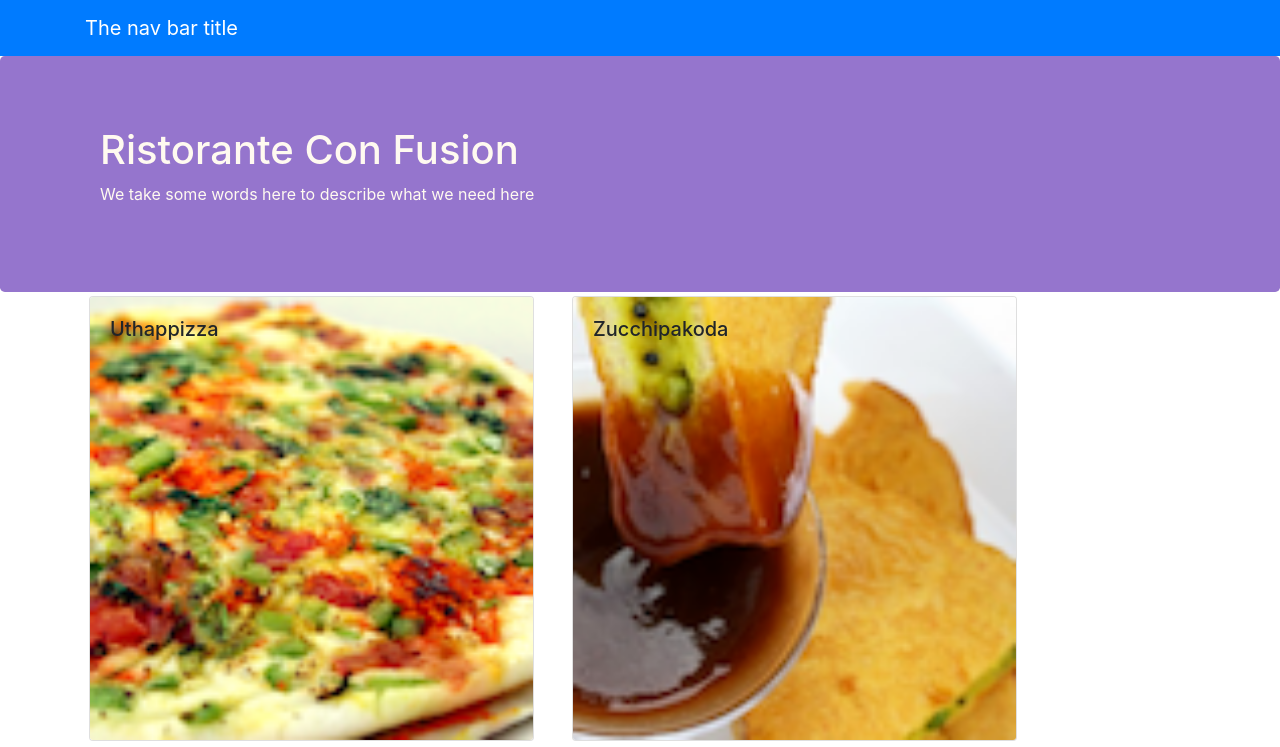
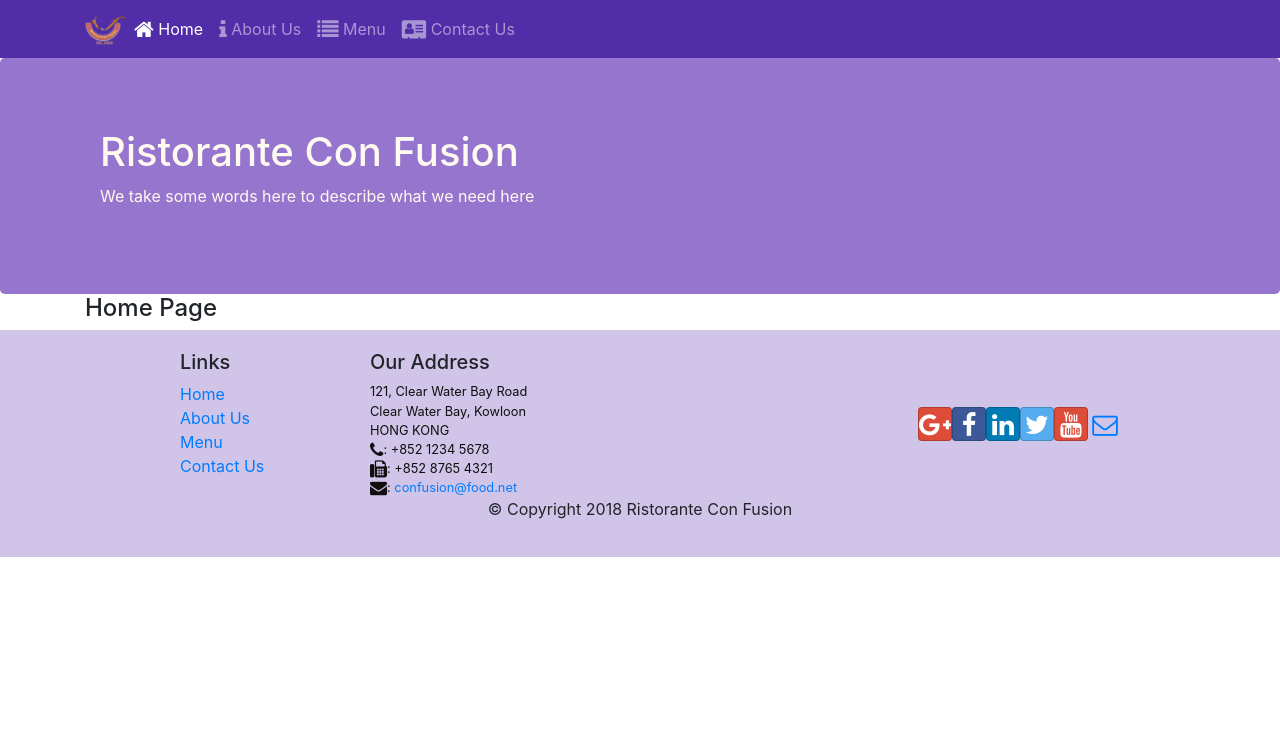
Before and after one commit to yspxman/reactDemo, a React (Create React App) app: page /home in a window 1280 px wide. Shown: the top 747 px of the page. Built offline with nearby package versions, Linux system fonts and the light colour scheme.

Commit message:
Add router

```diff
--- a/package.json
+++ b/package.json
@@ -9,6 +9,7 @@
     "react": "^16.7.0",
     "react-dom": "^16.7.0",
     "react-popper": "^0.9.2",
+    "react-router-dom": "^4.2.2",
     "react-scripts": "2.1.2",
     "reactstrap": "^5.0.0"
   },
--- a/src/App.js
+++ b/src/App.js
@@ -1,14 +1,18 @@
 import React, { Component } from 'react';
 import Main from './components/MainComponent'
 import './App.css';
+import {BrowserRouter} from 'react-router-dom';
 
 class App extends Component {
 
   render() {
     return (
-      <div>
-        <Main />
-      </div>
+      <BrowserRouter>
+        <div>
+          <Main />
+        </div>
+      </BrowserRouter>
+
     );
   }
 }
--- a/src/components/FooterComponent.js
+++ b/src/components/FooterComponent.js
@@ -1,4 +1,5 @@
 import React from 'react';
+import { Link } from 'react-router-dom';
 
 
 function Footer(props){
@@ -9,10 +10,10 @@
                 <div className="col-4 offset-1 col-sm-2">
                     <h5>Links</h5>
                     <ul className="list-unstyled">
-                        <li><a href="#">Home</a></li>
-                        <li><a href="#">About</a></li>
-                        <li><a href="#">Menu</a></li>
-                        <li><a href="contactus.html">Contact</a></li>
+                        <li><Link to = "/home">Home</Link></li>
+                        <li><Link to = "/aboutus">About Us</Link></li>
+                        <li><Link to = "/menu">Menu</Link></li>
+                        <li><Link to = "/contactus">Contact Us</Link></li>
                     </ul>
                 </div>
                 <div className="col-7 col-sm-5">
--- a/src/components/HeaderComponent.js
+++ b/src/components/HeaderComponent.js
@@ -1,15 +1,62 @@
 import React, {Component} from 'react';
-import  { Navbar, NavbarBrand, Jumbotron } from  'reactstrap';
+import  { Navbar, NavbarBrand, Nav, NavbarToggler, Collapse, NavItem, Jumbotron } from  'reactstrap';
+import { NavLink} from 'react-router-dom';
+
 
 class Header extends Component{
+
+    constructor(props){
+        super(props);
+
+        this.state = {
+            isNavOpen : false
+        }
+        /// ??????? why bind
+        this.toggleNav1 = this.toggleNav.bind(this);
+    }
+
+    toggleNav(){
+        this.setState({
+            isNavOpen: !this.state.isNavOpen
+        });
+    }
+
     render(){
         return (
-            <div>
-                <Navbar dark color="primary">
+            <React.Fragment>
+                <Navbar dark expand="md">
                     <div className='container'>
-                        <NavbarBrand href="/">
-                        The nav bar title
+                        <NavbarToggler onClick={this.toggleNav1}/>
+                        <NavbarBrand className="mr-auto" href="/">
+                            <img src="assets/images/logo.png" height="30" width="41"  alt="logo"/>
                         </NavbarBrand>
+
+                        <Collapse isOpen={this.state.isNavOpen} navbar>
+                            <Nav navbar>
+                                <NavItem>
+                                    <NavLink className="nav-link" to="/home">
+                                        <span className = "fa fa-home fa-lg"></span> Home
+                                    </NavLink>
+                                </NavItem>
+                                <NavItem>
+                                    <NavLink className="nav-link" to="/aboutus">
+                                        <span className = "fa fa-info fa-lg"></span> About Us
+                                    </NavLink>
+                                </NavItem>
+
+                                <NavItem>
+                                    <NavLink className="nav-link" to="/menu">
+                                        <span className = "fa fa-list fa-lg"></span> Menu
+                                    </NavLink>
+                                </NavItem>
+
+                                <NavItem>
+                                    <NavLink className="nav-link" to="/contactus">
+                                        <span className = "fa fa-address-card fa-lg"></span> Contact Us
+                                    </NavLink>
+                                </NavItem>
+                            </Nav>
+                        </Collapse>
                     </div>
                 </Navbar>
                 <Jumbotron>
@@ -22,7 +69,7 @@
                     </div>
                 </div>
                 </Jumbotron>
-            </div>
+            </React.Fragment>
         );
     }
 }
--- /dev/null
+++ b/src/components/HomeComponent.js
@@ -0,0 +1,12 @@
+import React from 'react';
+
+function Home(props){
+
+    return(
+        <div className='container'>
+            <h4>Home Page</h4>
+        </div>
+    );
+}
+
+export default Home;
--- a/src/components/MainComponent.js
+++ b/src/components/MainComponent.js
@@ -1,10 +1,11 @@
 import React, { Component } from 'react';
-
+import Home from './HomeComponent';
 import Menu from './MenuComponent';
 import DishDetail  from './DishDetailComponent';
 import Header from './HeaderComponent';
 import {DISHES} from '../shared/dishes';
 import Footer from './FooterComponent';
+import {Switch, Route, Redirect} from 'react-router-dom';
 
 class Main extends Component {
 
@@ -13,22 +14,25 @@
 
     this.state = {
       dishes: DISHES,
-      selectedDish : null
     };
   }
 
-  onDishSelect(dishId){
-    this.setState({selectedDish: dishId});
-  }
+  render() {
 
+    const HomePage = ()=>{
+        return (
+        <Home/>
+        );
+    }
 
-  render() {
     return (
       <div>
         <Header/>
-        <Menu dishes={this.state.dishes}
-              onClick = {(dishId)=> this.onDishSelect(dishId)}/>
-        <DishDetail dish={this.state.dishes.filter(d=>d.id === this.state.selectedDish)[0]}/>
+        <Switch>
+            <Route path="/home" component={HomePage}/>
+            <Route exact path='/menu' component={ ()=> <Menu dishes={this.state.dishes}/>}  />
+            <Redirect to="/home"/>
+        </Switch>
         <Footer/>
       </div>
     );
--- a/src/components/MenuComponent.js
+++ b/src/components/MenuComponent.js
@@ -3,9 +3,6 @@
 import DishDetail  from './DishDetailComponent';
 
 class Menu extends Component{
-    constructor(props){
-        super(props);
-    }
 
     render(){
         const menu = this.props.dishes.map((dish)=>{
```
Also changed, not shown: 1 other file (tests, documents, lock files or other folders).
